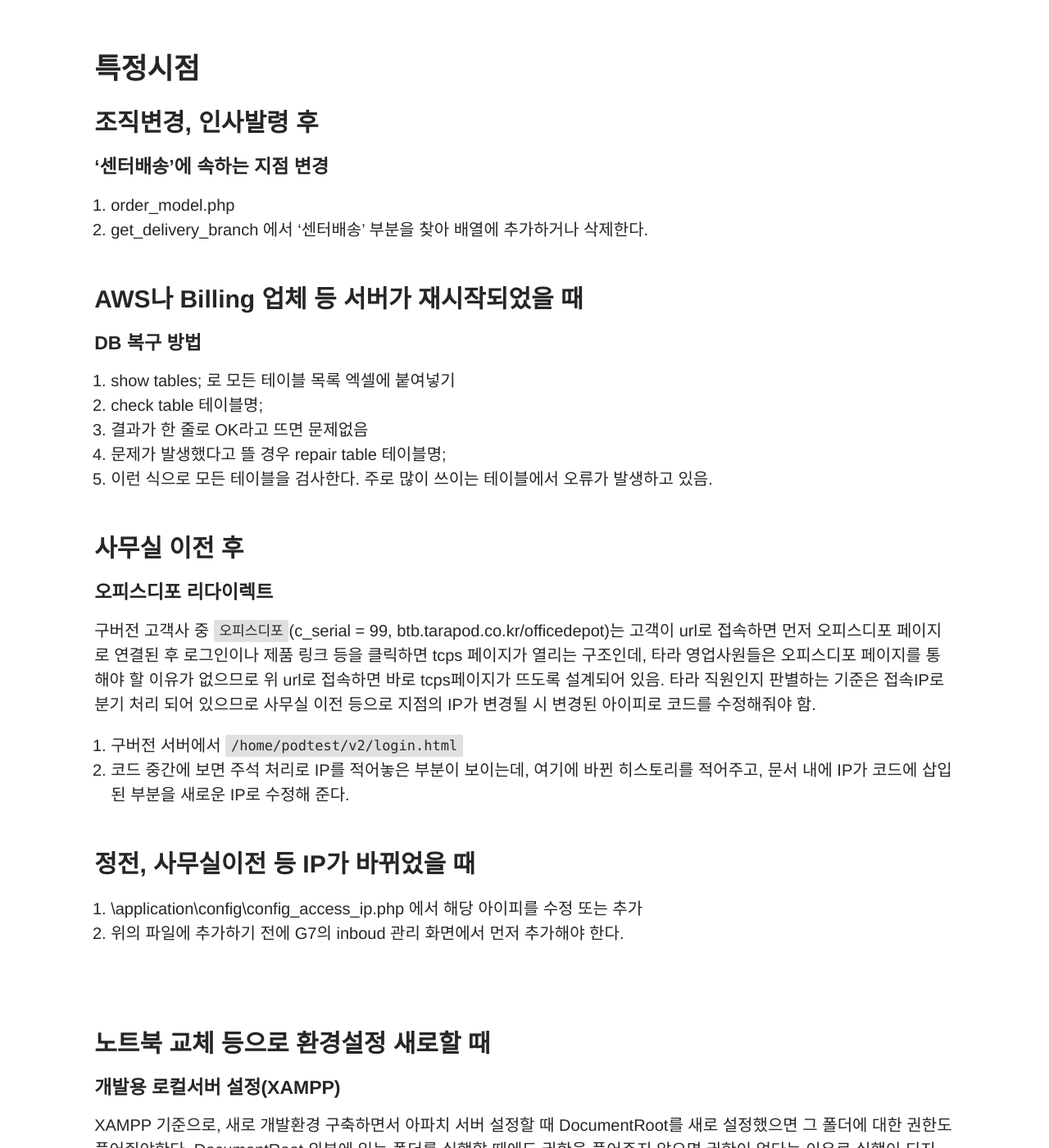
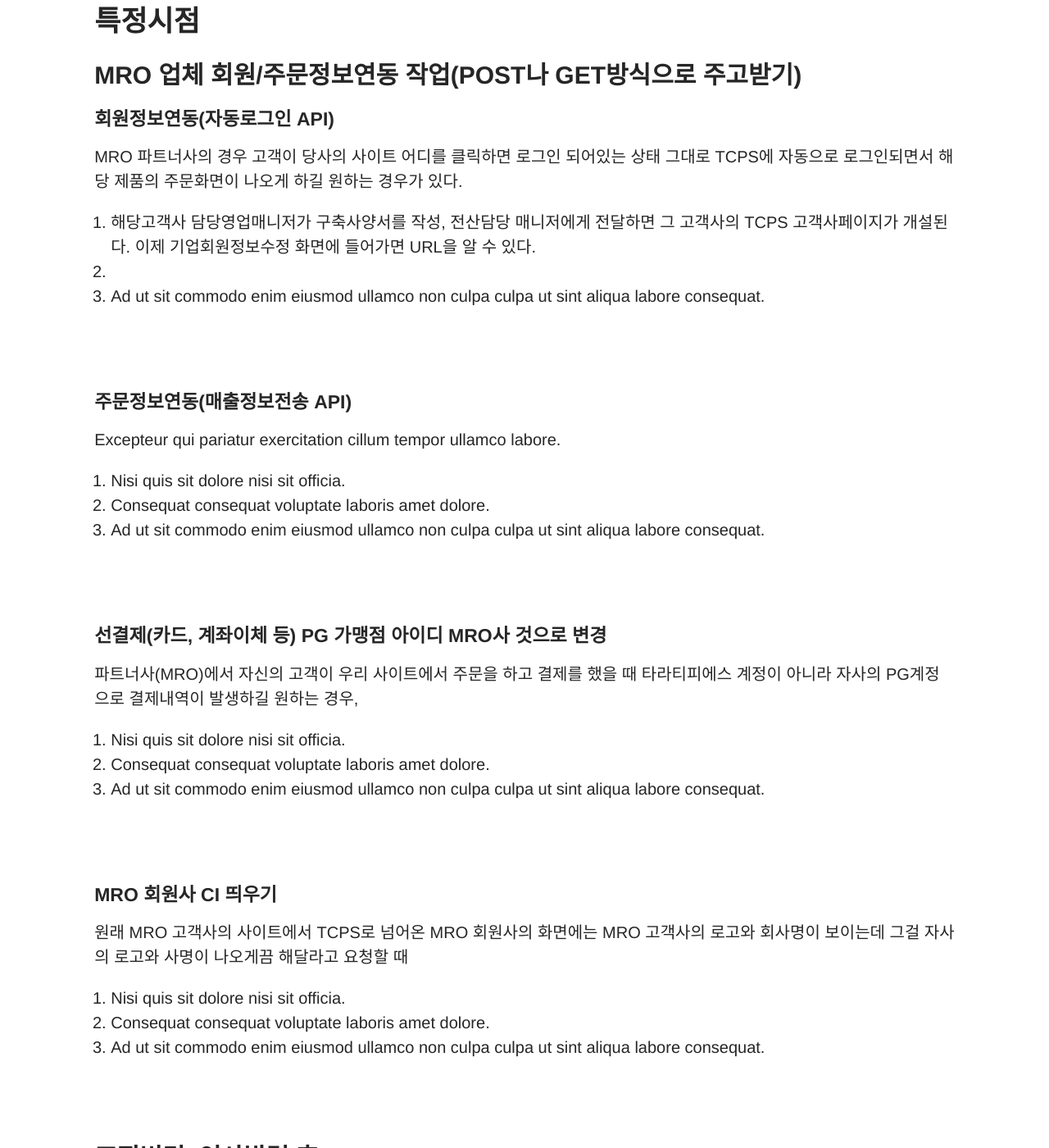
Before and after one commit to fffight88/fffight88.github.io, a Jekyll site: the page built from _jobdetail/tcps-management.md, in a window 1280 px wide and 1400 px high, scrolled down 12125 px. Shown: the whole window at 82% size. Built offline with Jekyll 4.4.1, drawn with Linux system fonts in a browser that asks for light colours; a script that is not in the unit is left out; comment, search, counter and statistics services are not loaded; some of the changed text lies outside the part shown.

Commit message:
포스트 수정

```diff
--- a/_jobdetail/tcps-management.md
+++ b/_jobdetail/tcps-management.md
@@ -41,8 +41,14 @@
 	- [파트너사(ex: 오피스디포코리아; ODK) 주문 재전송](#파트너사ex-오피스디포코리아-odk-주문-재전송)
 	- [리테일앤인사이트 이용자계정 관리](#리테일앤인사이트-이용자계정-관리)
 	- [제품주문 가변 항목에 부서, 직책 드롭박스 추가하기](#제품주문-가변-항목에-부서-직책-드롭박스-추가하기)
-	- [회원정보연동(로그인) API 사용법](#회원정보연동로그인-api-사용법)
+		- [와디즈(301)](#와디즈301)
+		- [대명(244)](#대명244)
 - [특정시점](#특정시점)
+	- [MRO 업체 회원/주문정보연동 작업(POST나 GET방식으로 주고받기)](#mro-업체-회원주문정보연동-작업post나-get방식으로-주고받기)
+		- [회원정보연동(자동로그인 API)](#회원정보연동자동로그인-api)
+		- [주문정보연동(매출정보전송 API)](#주문정보연동매출정보전송-api)
+		- [선결제(카드, 계좌이체 등) PG 가맹점 아이디 MRO사 것으로 변경](#선결제카드-계좌이체-등-pg-가맹점-아이디-mro사-것으로-변경)
+		- [MRO 회원사 CI 띄우기](#mro-회원사-ci-띄우기)
 	- [조직변경, 인사발령 후](#조직변경-인사발령-후)
 		- ['센터배송'에 속하는 지점 변경](#센터배송에-속하는-지점-변경)
 	- [AWS나 Billing 업체 등 서버가 재시작되었을 때](#aws나-billing-업체-등-서버가-재시작되었을-때)
@@ -366,30 +372,27 @@
 
 ### 제품주문 가변 항목에 부서, 직책 드롭박스 추가하기
 
-와디즈(301), 대명(244)
+와디즈(301) - 부서에 따라 달라지는 직책 세트, 대명(244) - 계열사와 사업장 및 템플릿에 따라 다르게 부서 지정
 
 > 고객사정보 : mem_c
 > 부서정보 : mem_depth_name
 > 직책정보 : mem_l_info
 > tcps이용자계정 정보 : mem_table
 
-1. 담당매니저가 요청할 때 지정할 부서그룹, 직책그룹 및 그 부서와 직책을 적용할 템플릿을 미리 만들고 요청해온다.
+1. 담당매니저가 요청할 때 지정할 부서그룹, 직책그룹 및 그 부서와 직책을 적용할 템플릿을 미리 만들고 요청해온다. 혹시 만들지 않았으면 해당 고객사페이지에 관리자계정으로 들어가서 `관리자페이지 - 기초자료관리` 화면에서 만든다.
 2. `mem_depth_name` 테이블에서 해당 고객사의 `c_serial`로 검색해보면 동일한 `parent_id`값을 가진 여러 줄의 레코드들을 볼 수 있는데 이들이 하나의 부서그룹이 되며, 이 `parent_id`는 해당 부서그룹의 부모 항목이라고 할 수 있다.
 3. `mem_l_info` 테이블에서는 `mem_depth_serial`을 이용해서 검색하는데 여기에는 `mem_depth_name` 테이블의 항목 중 `parent_id`에 해당하는 레코드의 serial값을 이용한다. 즉, `parent_id`와 `mem_depth_serial`을 같은 값으로 검색하면 `mem_depth_name`에서는 부서그룹을, `mem_l_info`에서는 직책그룹을 찾을 수 있다.
+
+#### 와디즈(301)
+
+
+
+#### 대명(244)
 
 <br>
 <br>
 
-### 회원정보연동(로그인) API 사용법
 
-MRO 파트너사의 경우 고객이 당사의 사이트 어디를 클릭하면 로그인 되어있는 상태 그대로 TCPS에 자동으로 로그인되면서 해당 제품의 주문화면이 나오게 하길 원하는 경우가 있다.
-
-1. 담당매니저가 해당 고객사의 사이트를 개설하는데, MRO 사이트에 맞게 설정한다. (MRO = Y, 파트너사여부 등) 담당매니저가 잘 모르거나 잘못 생성하면 알려준다.
-2.
-3. Ad ut sit commodo enim eiusmod ullamco non culpa culpa ut sint aliqua labore consequat.
-
-<br>
-<br>
 
 <!-- ### 내용 추가시 이거 복사해서 사용
 
@@ -409,6 +412,52 @@
 <br>
 
 ## 특정시점
+
+### MRO 업체 회원/주문정보연동 작업(POST나 GET방식으로 주고받기)
+
+#### 회원정보연동(자동로그인 API)
+
+MRO 파트너사의 경우 고객이 당사의 사이트 어디를 클릭하면 로그인 되어있는 상태 그대로 TCPS에 자동으로 로그인되면서 해당 제품의 주문화면이 나오게 하길 원하는 경우가 있다.
+
+1. 해당고객사 담당영업매니저가 구축사양서를 작성, 전산담당 매니저에게 전달하면 그 고객사의 TCPS 고객사페이지가 개설된다. 이제 기업회원정보수정 화면에 들어가면 URL을 알 수 있다.
+2.
+3. Ad ut sit commodo enim eiusmod ullamco non culpa culpa ut sint aliqua labore consequat.
+
+<br>
+<br>
+
+#### 주문정보연동(매출정보전송 API)
+
+Excepteur qui pariatur exercitation cillum tempor ullamco labore.
+
+1. Nisi quis sit dolore nisi sit officia.
+2. Consequat consequat voluptate laboris amet dolore.
+3. Ad ut sit commodo enim eiusmod ullamco non culpa culpa ut sint aliqua labore consequat.
+
+<br>
+<br>
+
+#### 선결제(카드, 계좌이체 등) PG 가맹점 아이디 MRO사 것으로 변경
+
+파트너사(MRO)에서 자신의 고객이 우리 사이트에서 주문을 하고 결제를 했을 때 타라티피에스 계정이 아니라 자사의 PG계정으로 결제내역이 발생하길 원하는 경우,
+
+1. Nisi quis sit dolore nisi sit officia.
+2. Consequat consequat voluptate laboris amet dolore.
+3. Ad ut sit commodo enim eiusmod ullamco non culpa culpa ut sint aliqua labore consequat.
+
+<br>
+<br>
+
+#### MRO 회원사 CI 띄우기
+
+원래 MRO 고객사의 사이트에서 TCPS로 넘어온 MRO 회원사의 화면에는 MRO 고객사의 로고와 회사명이 보이는데 그걸 자사의 로고와 사명이 나오게끔 해달라고 요청할 때
+
+1. Nisi quis sit dolore nisi sit officia.
+2. Consequat consequat voluptate laboris amet dolore.
+3. Ad ut sit commodo enim eiusmod ullamco non culpa culpa ut sint aliqua labore consequat.
+
+<br>
+<br>
 
 ### 조직변경, 인사발령 후
 
```
Also changed, not shown: _posts/2023-04-13-coding-tips.md (+1 -1 lines), _posts/2023-05-12-code-examples.md (+54 -0 lines).
